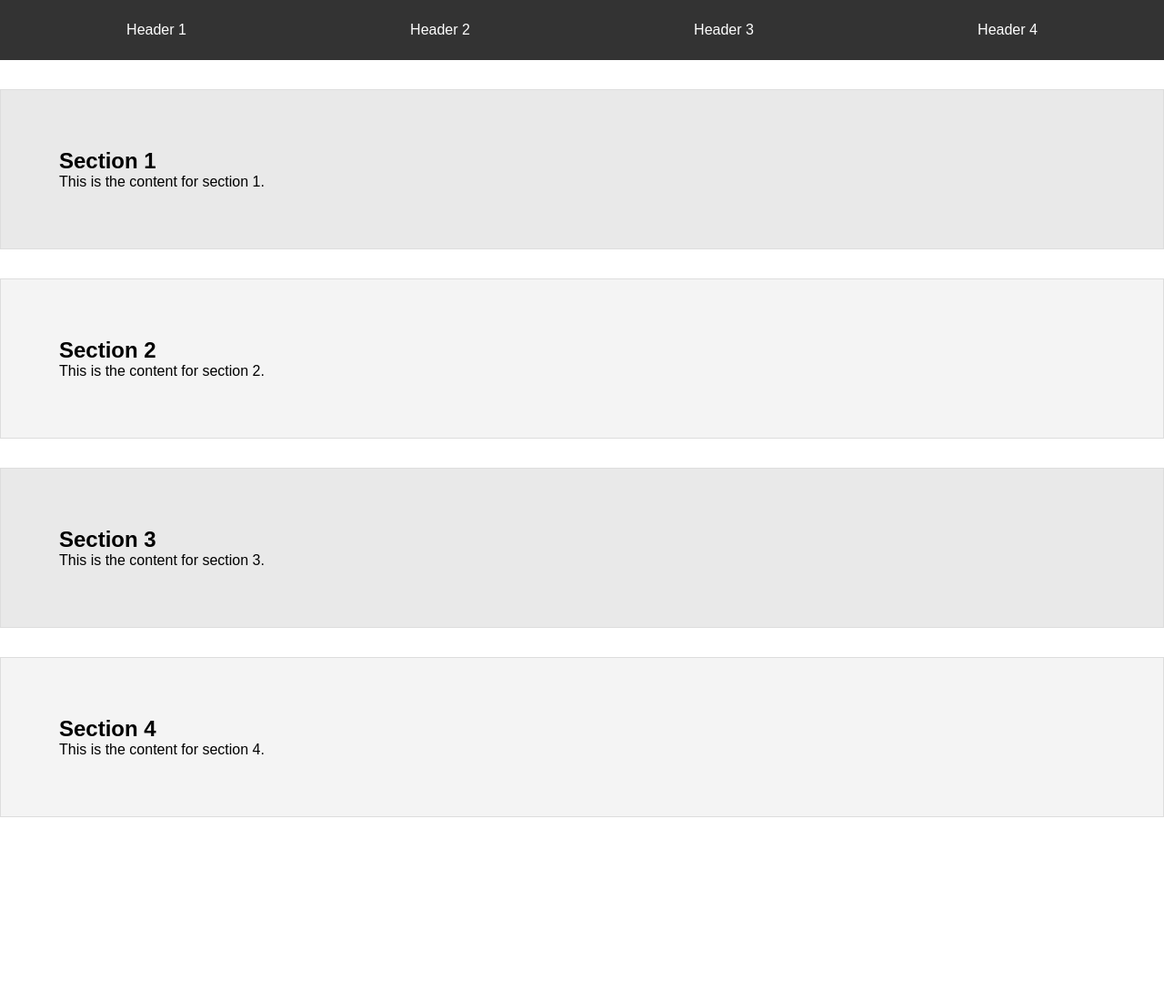
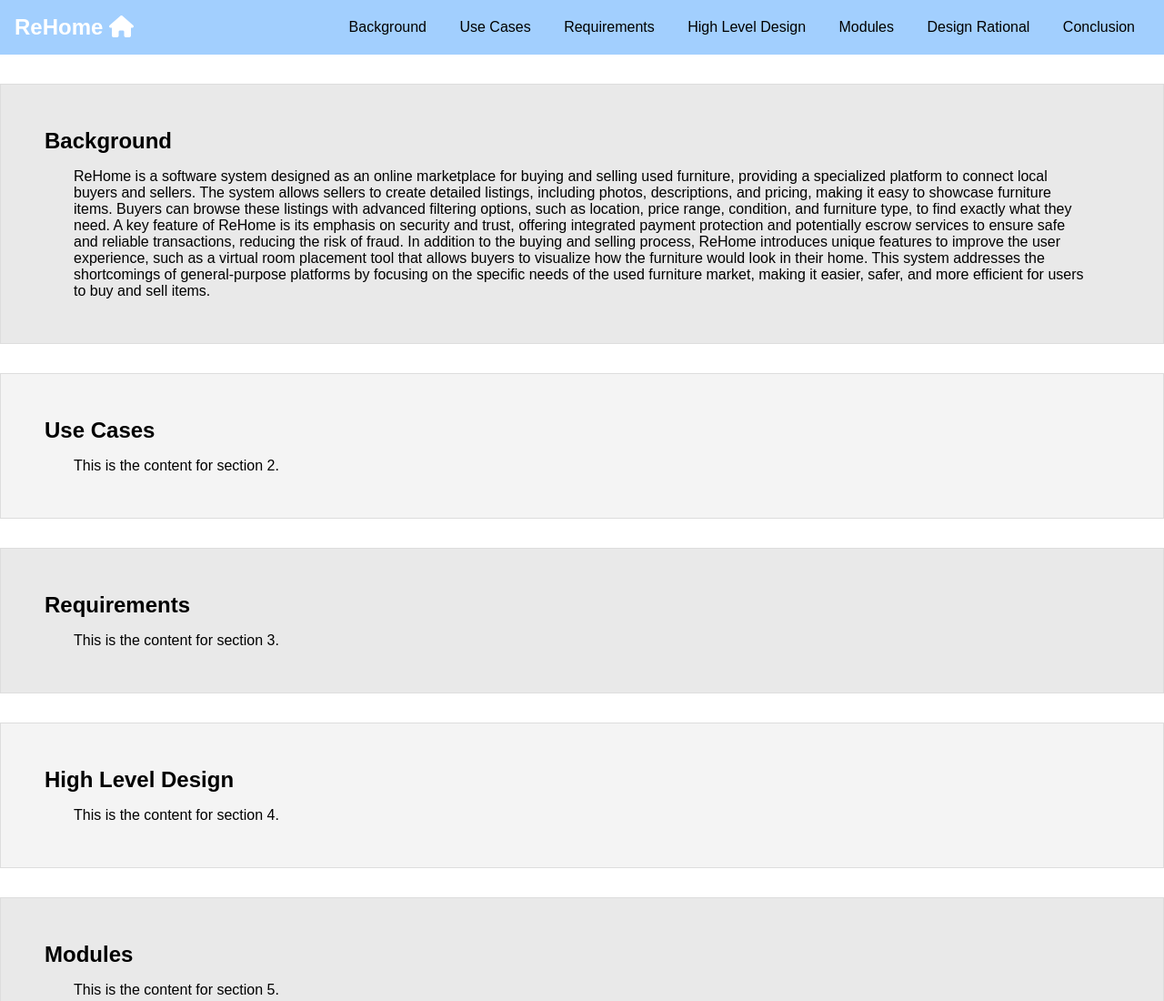
Before and after one commit to ssabrinahart/ReHome.io, a plain HTML site: page index.html in a window 1280 px wide. Shown: the top 1100 px of the page at 91% size. Before the commit the page ends 930 px from the top, so only its background shows below. Drawn offline with Linux system fonts and the light colour scheme.

Commit message:
added background and changes styles

```diff
--- a/index.html
+++ b/index.html
@@ -5,36 +5,74 @@
     <meta name="viewport" content="width=device-width, initial-scale=1.0">
     <title>One-Page Website</title>
     <link rel="stylesheet" href="styles.css">
+    <link rel="stylesheet" href="https://cdnjs.cloudflare.com/ajax/libs/font-awesome/6.0.0-beta3/css/all.min.css">
 </head>
 <body>
 
-<!-- Top Navigation Bar -->
+<!-- Top Navigation Bar with Title -->
 <nav class="navbar">
-    <a href="#section1">Header 1</a>
-    <a href="#section2">Header 2</a>
-    <a href="#section3">Header 3</a>
-    <a href="#section4">Header 4</a>
+    <div class="navbar-title">
+        ReHome
+        <i class="fa-solid fa-house"></i>
+    </div>
+    <div class="navbar-links">
+        <a href="#section1">Background</a>
+        <a href="#section2">Use Cases</a>
+        <a href="#section3">Requirements</a>
+        <a href="#section4">High Level Design</a>
+        <a href="#section5">Modules</a>
+        <a href="#section6">Design Rational</a>
+        <a href="#section7">Conclusion</a>
+    </div>
 </nav>
 
 <!-- Content Sections -->
 <section id="section1">
-    <h2>Section 1</h2>
-    <p>This is the content for section 1.</p>
+    <h2>Background</h2>
+    <p>
+        ReHome is a software system designed as an online marketplace for buying and selling used
+        furniture, providing a specialized platform to connect local buyers and sellers.
+        The system allows sellers to create detailed listings, including photos, descriptions,
+        and pricing, making it easy to showcase furniture items. Buyers can browse these listings
+        with advanced filtering options, such as location, price range, condition, and furniture type,
+        to find exactly what they need. A key feature of ReHome is its emphasis on security and trust,
+        offering integrated payment protection and potentially escrow services to ensure safe and
+        reliable transactions, reducing the risk of fraud. In addition to the buying and selling process,
+        ReHome introduces unique features to improve the user experience, such as a virtual room placement
+        tool that allows buyers to visualize how the furniture would look in their home. This system
+        addresses the shortcomings of general-purpose platforms by focusing on the specific needs of the
+        used furniture market, making it easier, safer, and more efficient for users to buy and sell items.
+    </p>
 </section>
 
 <section id="section2">
-    <h2>Section 2</h2>
+    <h2>Use Cases</h2>
     <p>This is the content for section 2.</p>
 </section>
 
 <section id="section3">
-    <h2>Section 3</h2>
+    <h2>Requirements</h2>
     <p>This is the content for section 3.</p>
 </section>
 
 <section id="section4">
-    <h2>Section 4</h2>
+    <h2>High Level Design</h2>
     <p>This is the content for section 4.</p>
+</section>
+
+<section id="section5">
+    <h2>Modules</h2>
+    <p>This is the content for section 5.</p>
+</section>
+
+<section id="section6">
+    <h2>Design Rational</h2>
+    <p>This is the content for section 6.</p>
+</section>
+
+<section id="section7">
+    <h2>Conclusion</h2>
+    <p>This is the content for section 7.</p>
 </section>
 
 </body>
--- a/styles.css
+++ b/styles.css
@@ -12,30 +12,47 @@ body {
 /* Navigation Bar */
 .navbar {
     display: flex;
-    justify-content: space-around;
-    background-color: #333;
+    justify-content: space-between;
+    align-items: center;
+    background-color: #A2CFFE;
     padding: 1em;
     position: sticky;
     top: 0;
 }
 
-.navbar a {
+.navbar-title {
     color: white;
+    font-size: 1.5em;
+    font-weight: bold;
+}
+
+.navbar-links a {
+    color: black;
     text-decoration: none;
     padding: 0.5em 1em;
 }
 
-.navbar a:hover {
-    background-color: #555;
+.navbar-links a:hover {
+    text-decoration: underline;
+    text-underline-offset: 8px;
+    font-weight: bold;
 }
 
 /* Sections */
 section {
-    padding: 4em;
+    padding: 3em;
     margin: 2em 0;
     background-color: #f4f4f4;
     border: 1px solid #ddd;
 }
+
+/* Padding for paragraph text within sections */
+section p {
+    padding-left: 2em;
+    padding-right: 2em;
+    padding-top: 1em;
+}
+
 
 section:nth-child(even) {
     background-color: #e9e9e9;
```
